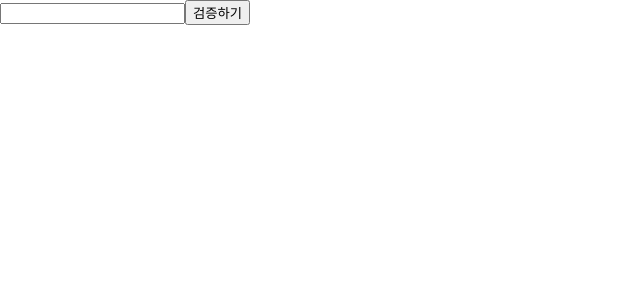
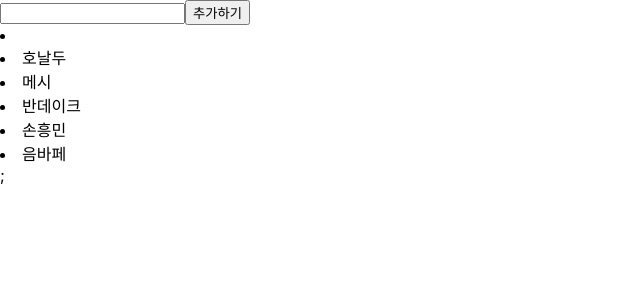
Before and after one commit to ReturnSweetPork/hello-react, a React (Create React App) app: page / in a window 1280 px wide. Shown: the top 300 px of the page, without its empty margins (0-640 px from the left). Built offline with nearby package versions, Linux system fonts and the light colour scheme.

Commit message:
데이터 추가하기 기능

```diff
--- a/src/App.js
+++ b/src/App.js
@@ -1,8 +1,8 @@
 import React from "react";
-import VaildationSample from "./VaildationSample";
+import IterationSample from "./IterationSample";
 
 const App = () => {
-  return <VaildationSample />;
+  return <IterationSample />;
 };
 
 export default App;
--- /dev/null
+++ b/src/IterationSample.js
@@ -0,0 +1,34 @@
+import React, { useState } from "react";
+
+const IterationSample = () => {
+  const [names, setNames] = useState([
+    { id: 1, text: "호날두" },
+    { id: 2, text: "메시" },
+    { id: 3, text: "반데이크" },
+    { id: 4, text: "손흥민" },
+    { id: 5, text: "음바페" }
+  ]);
+  const [inputText, setInputText] = useState("");
+  const [nextId, setNextId] = useState(6);
+
+  const onChange = e => setInputText(e.target.value);
+  const onClick = () => {
+    const nextNames = names.concat({
+      id: nextId,
+      text: inputText
+    });
+    setNextId(nextId + 1);
+    setNames(nextNames);
+    setInputText("");
+  };
+  const nameList = names.map(name => <li key={name.id}>{name.text}</li>);
+  return (
+    <div>
+      <input value={inputText} onChange={onChange} />
+      <button onClick={onClick}>추가하기</button>
+      <li>{nameList}</li>;
+    </div>
+  );
+};
+
+export default IterationSample;
```
